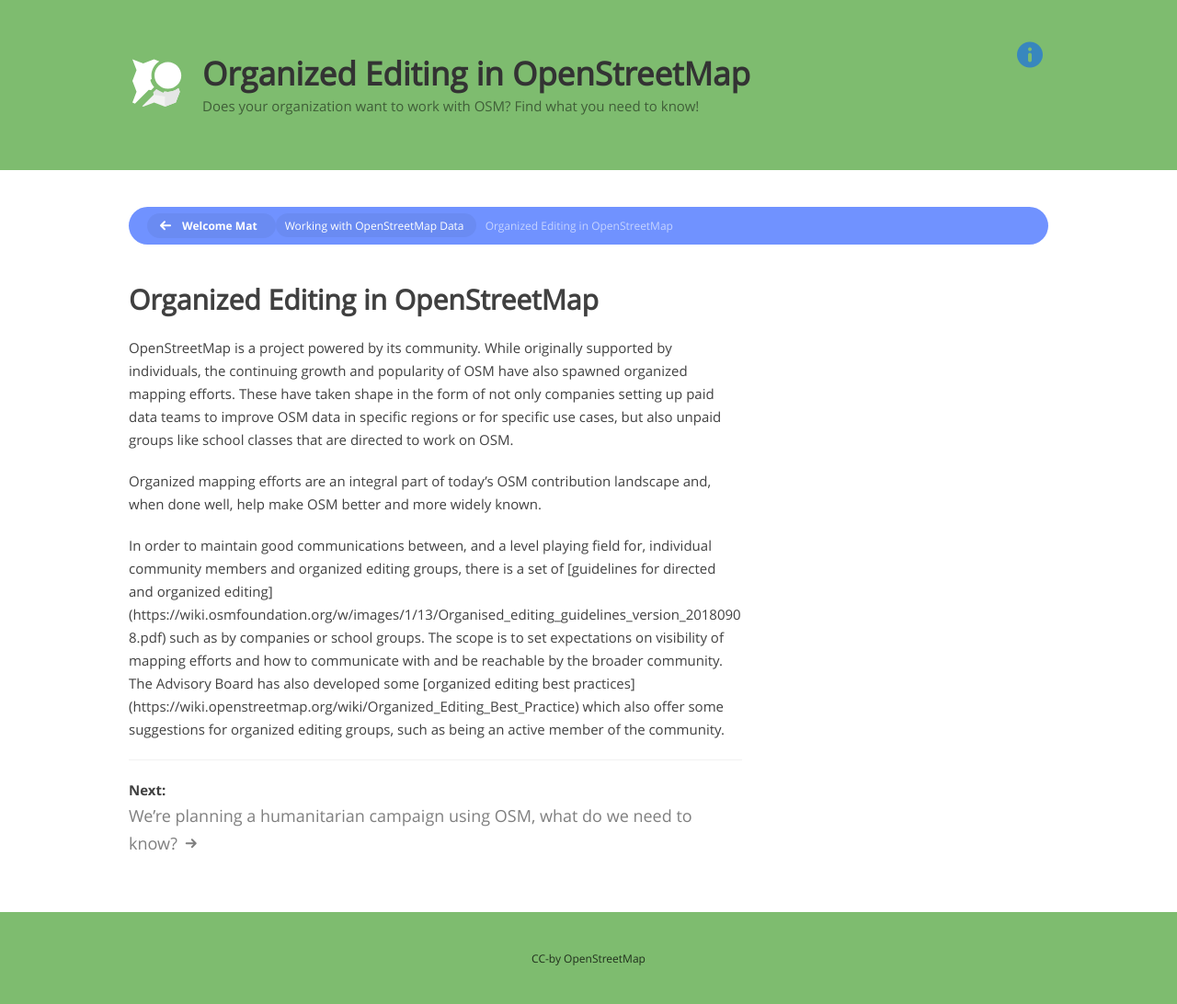
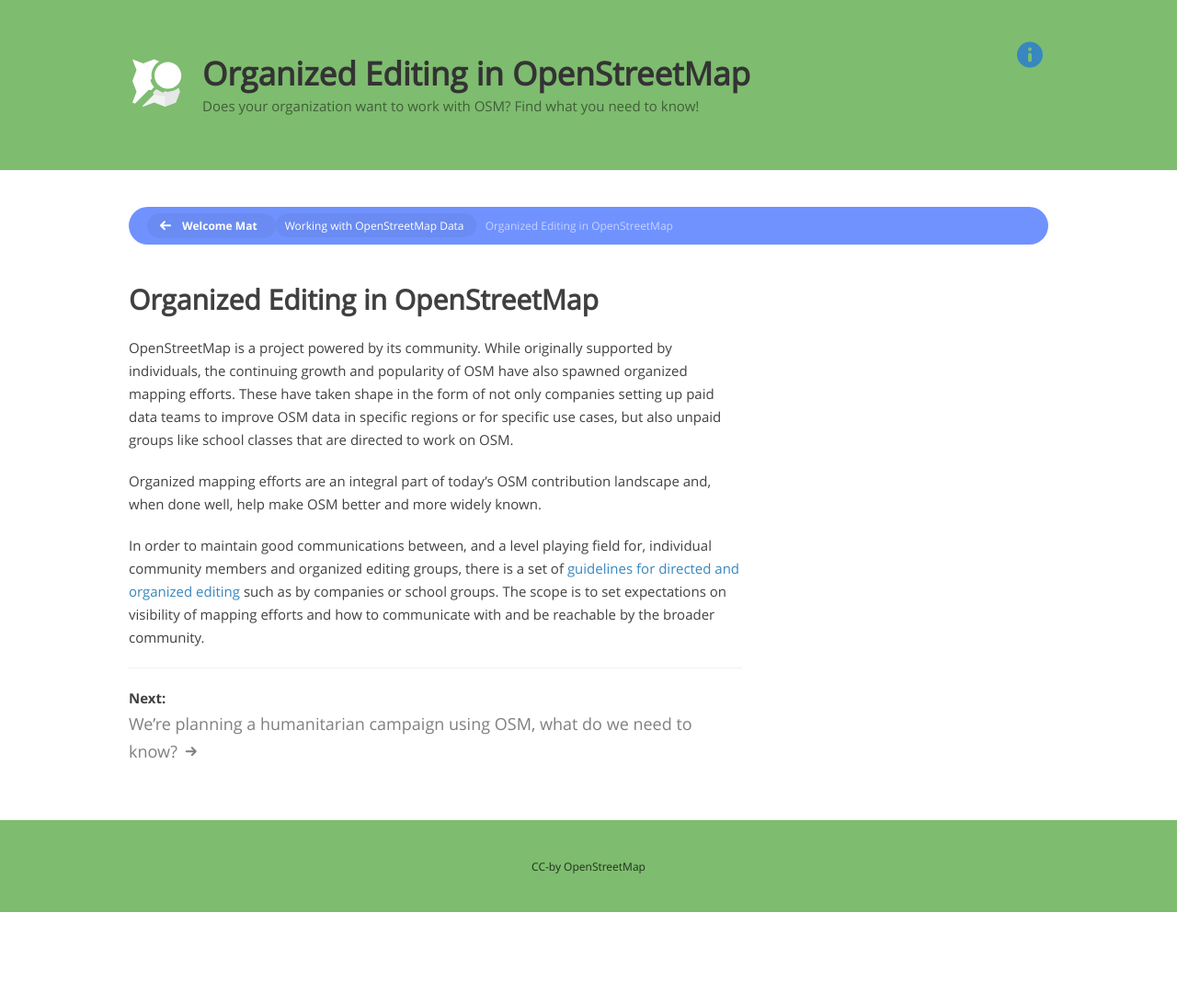
Before and after one commit to osmfoundation/welcome-mat, a Jekyll site: the page built from working-with-osm-data/_posts/0000-01-05-contribute-osm-data.md, in a window 1280 px wide. Shown: the whole page at 92% size. Built offline with Jekyll 4.4.1, drawn with Linux system fonts in a browser that asks for light colours; after the commit the page ends 992 px from its top, so only the background shows below that.

Commit message:
add in link to accepted OE guidelines

```diff
--- a/working-with-osm-data/_posts/0000-01-05-contribute-osm-data.md
+++ b/working-with-osm-data/_posts/0000-01-05-contribute-osm-data.md
@@ -6,6 +6,4 @@
 
 Organized mapping efforts are an integral part of today's OSM contribution landscape and, when done well, help make OSM better and more widely known.
 
-In order to maintain good communications between, and a level playing field for, individual community members and organized editing groups, there is a set of [guidelines for directed and organized editing]
-(https://wiki.osmfoundation.org/w/images/1/13/Organised_editing_guidelines_version_20180908.pdf) such as by companies or school groups. The scope is to set expectations on visibility of mapping efforts and how to communicate with and be reachable by the broader community. The Advisory Board has also developed some [organized editing best practices]
-(https://wiki.openstreetmap.org/wiki/Organized_Editing_Best_Practice) which also offer some suggestions for organized editing groups, such as being an active member of the community.
+In order to maintain good communications between, and a level playing field for, individual community members and organized editing groups, there is a set of [guidelines for directed and organized editing](https://wiki.openstreetmap.org/wiki/Organised_Editing_Guidelines) such as by companies or school groups. The scope is to set expectations on visibility of mapping efforts and how to communicate with and be reachable by the broader community.
```
